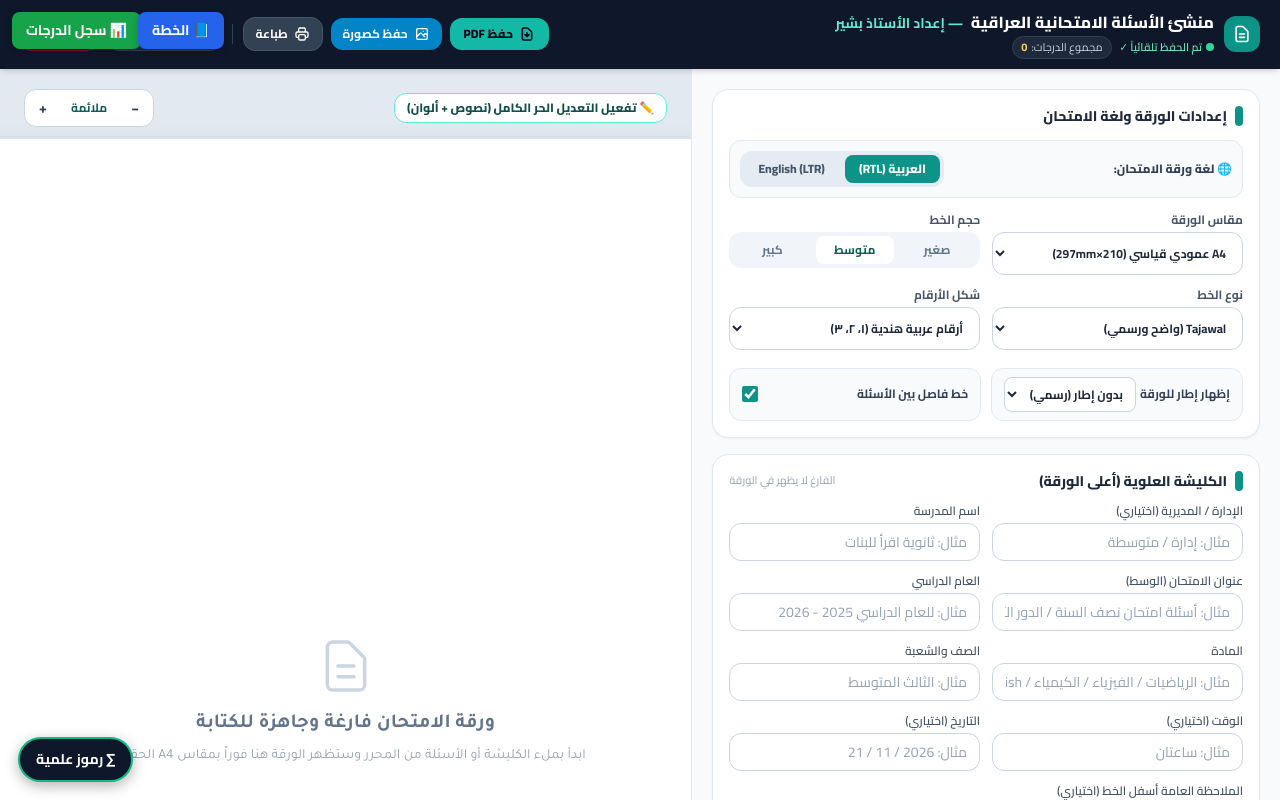
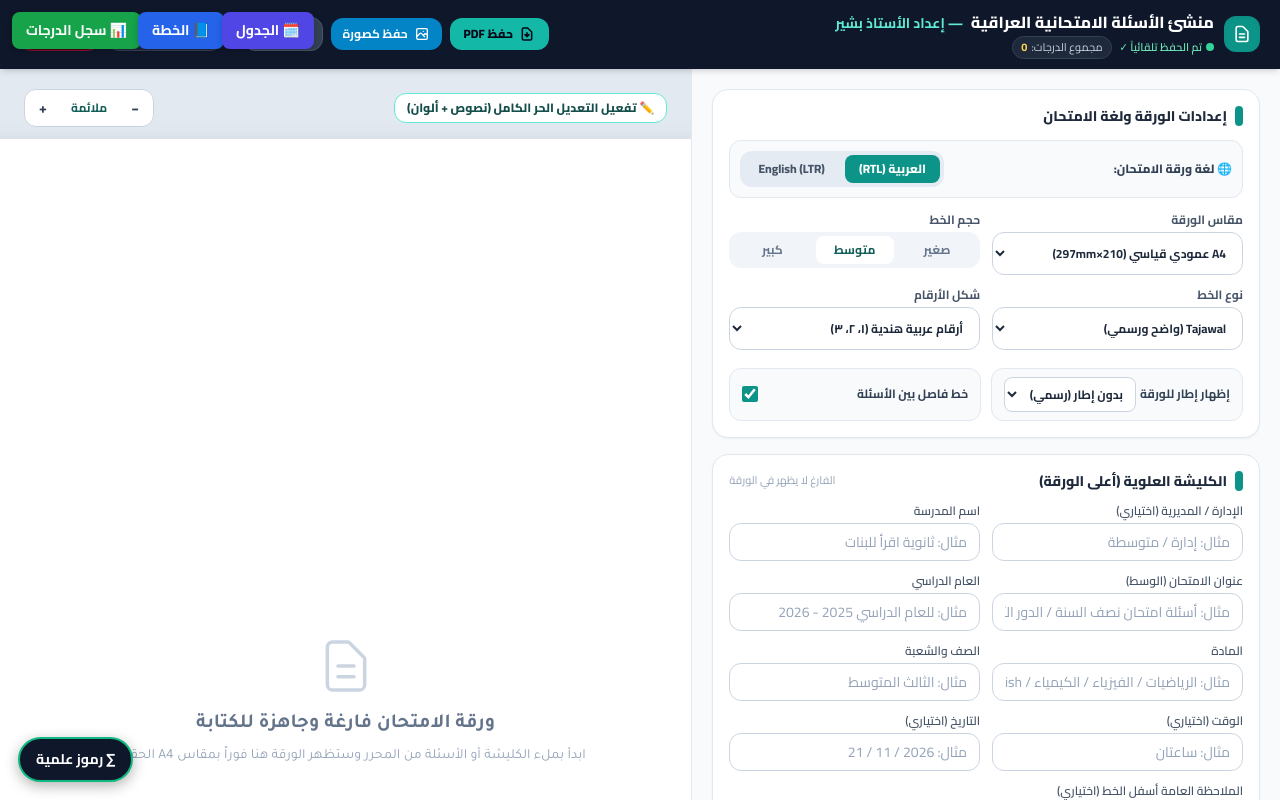
Before and after one commit to baron20977/-, a plain HTML site: page index.html in a window 1280 px wide. Drawn offline with nearby package versions, Linux system fonts and the light colour scheme.

Commit message:
Update index.html

```diff
--- a/index.html
+++ b/index.html
@@ -3241,7 +3241,12 @@
 </a>
 <a href="plans.html" class="grades-nav-btn" style="position:fixed; top:12px; left:138px; z-index:9999; background:#2563eb; color:#fff; padding:8px 14px; border-radius:8px; text-decoration:none; font-family:inherit; font-weight:bold; font-size:14px; box-shadow:0 2px 6px rgba(0,0,0,0.2);">
   📘 الخطة
+
 </a>
+<a href="schedule.html" class="grades-nav-btn" style="position:fixed; top:12px; left:222px; z-index:9999; background:#4f46e5; color:#fff; padding:8px 14px; border-radius:8px; text-decoration:none; font-family:inherit; font-weight:bold; font-size:14px; box-shadow:0 2px 6px rgba(0,0,0,0.2);">
+  🗓️ الجدول
+</a>
+
 <button type="button" id="sci-fab" title="لوحة الرموز العلمية">∑ رموز علمية</button>
 
 <div id="sci-panel">
```
